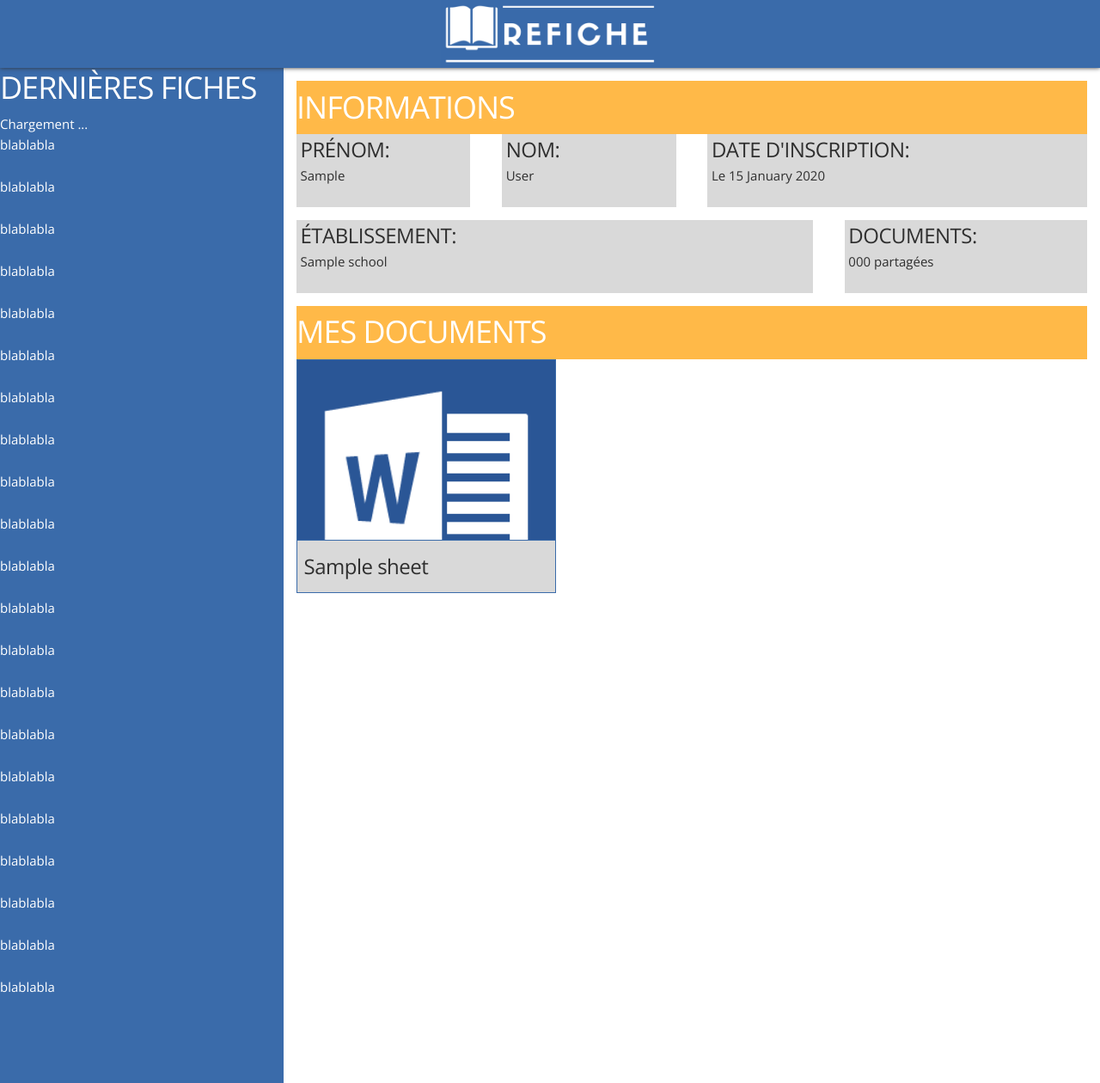
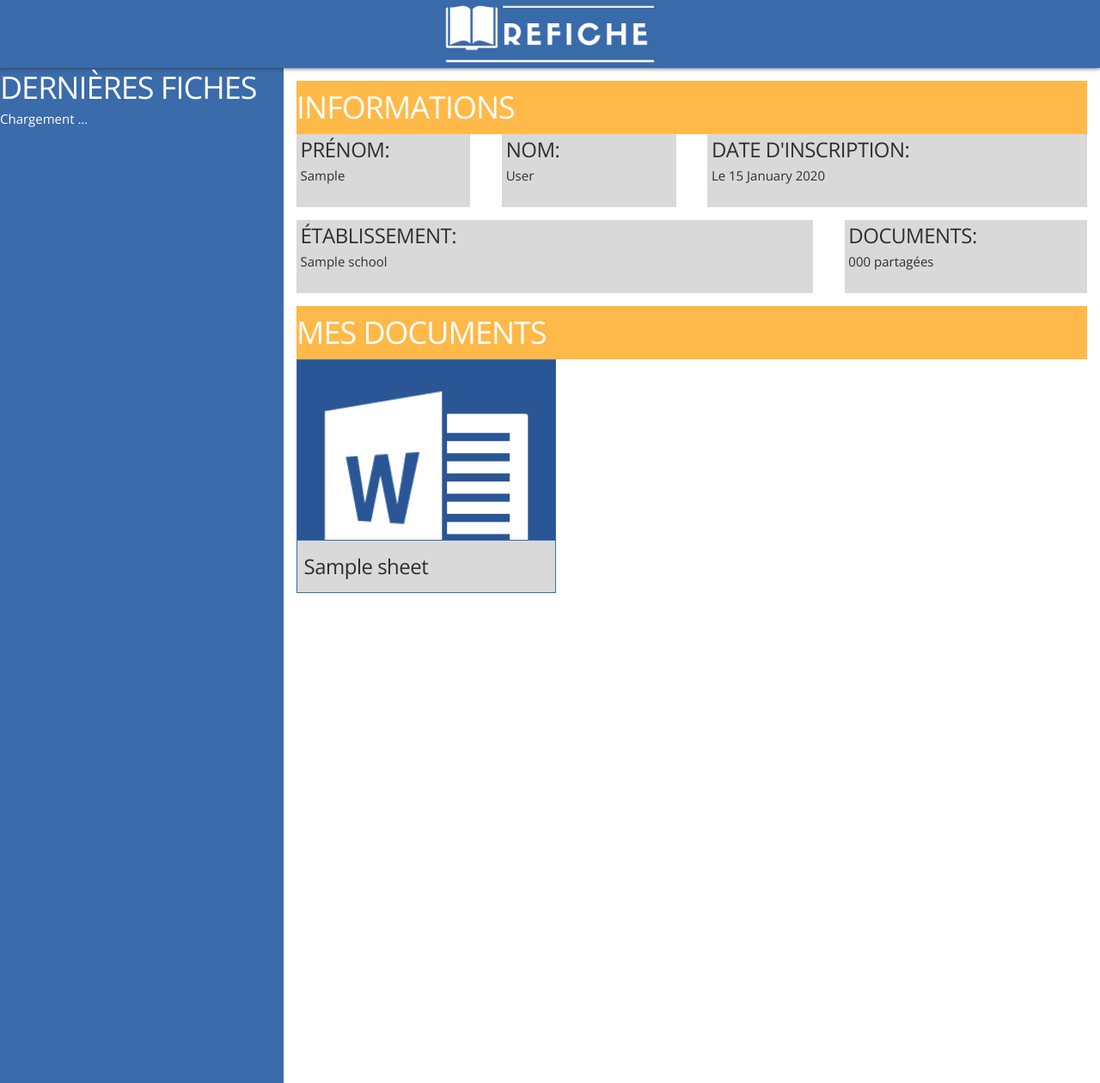
Before and after one commit to grodino/refiche, a Django app: template app/templates/app/account.html in a window 1280 px wide. Shown: the whole page at 86% size. Run offline with Django 3.2, Linux system fonts and the light colour scheme; the template is opened without the code that fills it: most values are stand-ins (such as "Sample title", 1, 10 or a date in 2020); parts of the project's set-up code (start-up, migrations or seed data) failed here and were passed over; some libraries are stand-ins or nearby versions.

Commit message:
Avancement de l'intégration d'une side-bar avec les dernières fiches publiées

```diff
--- a/app/templates/home.html
+++ b/app/templates/home.html
@@ -1,5 +1,15 @@
 {% extends "base.html" %}
 {% load static app_extras admin_urls %}
+
+{% block add_js %}
+{{ block.super }}
+<script src="{% static 'js/sheets_feed.js' %}"></script>
+{% endblock %}
+
+{% block add_stylesheets %}
+<link rel="stylesheet" href="{% static 'css/app.css' %}" />
+{% endblock %}
+
 
 {% block left-bar %}
     <header>
@@ -7,7 +17,7 @@
     </header>
 
     <div id="feed">
-        Chargement ...<p>blablabla</p><p>blablabla</p><p>blablabla</p><p>blablabla</p><p>blablabla</p><p>blablabla</p><p>blablabla</p><p>blablabla</p><p>blablabla</p><p>blablabla</p><p>blablabla</p><p>blablabla</p><p>blablabla</p><p>blablabla</p><p>blablabla</p><p>blablabla</p><p>blablabla</p><p>blablabla</p><p>blablabla</p><p>blablabla</p><p>blablabla</p>
+        Chargement ...
     </div>
 {% endblock %}
 
--- a/app/urls.py
+++ b/app/urls.py
@@ -4,6 +4,7 @@ from django.conf.urls import patterns, url
 urlpatterns = patterns('app.views',
 	url(r'^home/$', 'home'),
 	url(r'^lesson/(?P<lesson_name>.+)$', 'lessonPage'),
+	url(r'^feed/$', 'classroomSheetsFeed'),
 	url(r'^upload/$', 'newSheetPage'),
 	url(r'^download/(?P<pk>\d+)$', 'downloadSheetPage'),
 	url(r'^delete/(?P<pk>\d+)$', 'deleteSheetPage'),
--- a/static/css/about.css
+++ b/static/css/about.css
@@ -179,5 +179,5 @@ header #catchphrase {
 footer {
     display: block;
     position: relative;
-    top: 25%;
+    top: 33%;
 }
--- a/static/css/app.css
+++ b/static/css/app.css
@@ -83,6 +83,48 @@
     align-items: center;
     justify-content: center;
 }
+
+
+/*  LEFT-BAR
+------------------------------------------- */
+#left-bar {
+    display: none;
+    position: fixed;
+    flex-shrink: 0;
+
+    max-height: 100%;
+    min-height: 100%;
+    width: 22em;
+
+    background-color: #3a6baa;
+    color: #FFFFFF;
+
+    overflow: auto;
+}
+
+#left-bar header {
+    text-transform: uppercase;
+}
+
+#left-bar #feed {
+    padding-bottom: 1.5em;
+}
+
+@media(min-width:110px) {
+    #content {
+        margin-left: 23em;
+    }
+
+    /* TODO: réafficher le footer dans le content */
+    footer {
+        display: none;
+    }
+
+    #left-bar {
+        display: block;
+    }
+}
+
 
 /*  LESSONS LIST
 ------------------------------------------- */
--- a/static/css/main.css
+++ b/static/css/main.css
@@ -125,50 +125,6 @@ footer {
 }
 
 
-/*  LEFT-BAR
-------------------------------------------- */
-#left-bar {
-    display: none;
-    position: fixed;
-    flex-shrink: 0;
-
-    max-height: 100%;
-    min-height: 100%;
-    width: 22em;
-
-    background-color: #3a6baa;
-    color: #FFFFFF;
-
-    overflow: auto;
-}
-
-#left-bar header {
-    text-transform: uppercase;
-    height: 3.5em;
-    position: fixed;
-}
-
-#left-bar #feed {
-    padding-top: 3.5em;
-    padding-bottom: 1em;
-}
-
-@media(min-width:1100px) {
-    #content {
-        margin-left: 23em;
-    }
-
-    footer {
-        display: none;
-    }
-
-    #left-bar {
-        display: block;
-    }
-}
-
-
-
 /*  POP UP
 ------------------------------------------- */
 .full-size-popup {
--- a/static/js/main.js
+++ b/static/js/main.js
@@ -1,10 +1,4 @@
 $(function() {
-    // Fix the header and move everything according to it
-    $('#banner')
-        .css('position', 'fixed')
-        .css('width', '100%');
-    $('#main_wrapper').css('margin-top', $('#banner').height() + 'px');
-
     // Dealing with the error and success messages
     $('.success').click(function() {
         $('.success').parent().slideUp('fast');
--- a/static/js/sheets_feed.js
+++ b/static/js/sheets_feed.js
@@ -1,3 +1,22 @@
 $(function() {
-    // Get the space the side bar must
+    // Fix the header and move everything according to it
+    $('#banner')
+        .css('position', 'fixed')
+        .css('width', '100%');
+    $('#main_wrapper').css('margin-top', $('#banner').height() + 'px');
+
+    // Get the sheets
+    $.get(
+        url='/app/feed/',
+        success=function(response) {
+            console.log(response);
+
+            for (sheet in response) {
+                $('#feed')
+                    .append(response[sheet].name)
+                    .append(response[sheet].firstName);
+            }
+        },
+        data='json'
+    )
 });
--- a/templates/base.html
+++ b/templates/base.html
@@ -21,7 +21,7 @@
 
     <link rel="stylesheet" href="{% static 'css/skeleton.css' %}">
     <link rel="stylesheet" href="{% static 'css/main.css' %}" />
-    <link rel="stylesheet" href="{% static 'css/app.css' %}" />
+{#    <link rel="stylesheet" href="{% static 'css/app.css' %}" />#}
 
     {% block add_stylesheets %} {% endblock %}
 
@@ -76,6 +76,7 @@
 
 <script src="{% static 'js/jquery-2.1.3.js' %}"></script>
 <script src="{% static 'js/main.js' %}"></script>
+
 {% block add_js %}
     <script src="{% static 'js/app.js' %}"></script>
 {% endblock %}
```
Also changed, not shown: app/functions.py (+10 -0 lines), app/views.py (+26 -2 lines).
